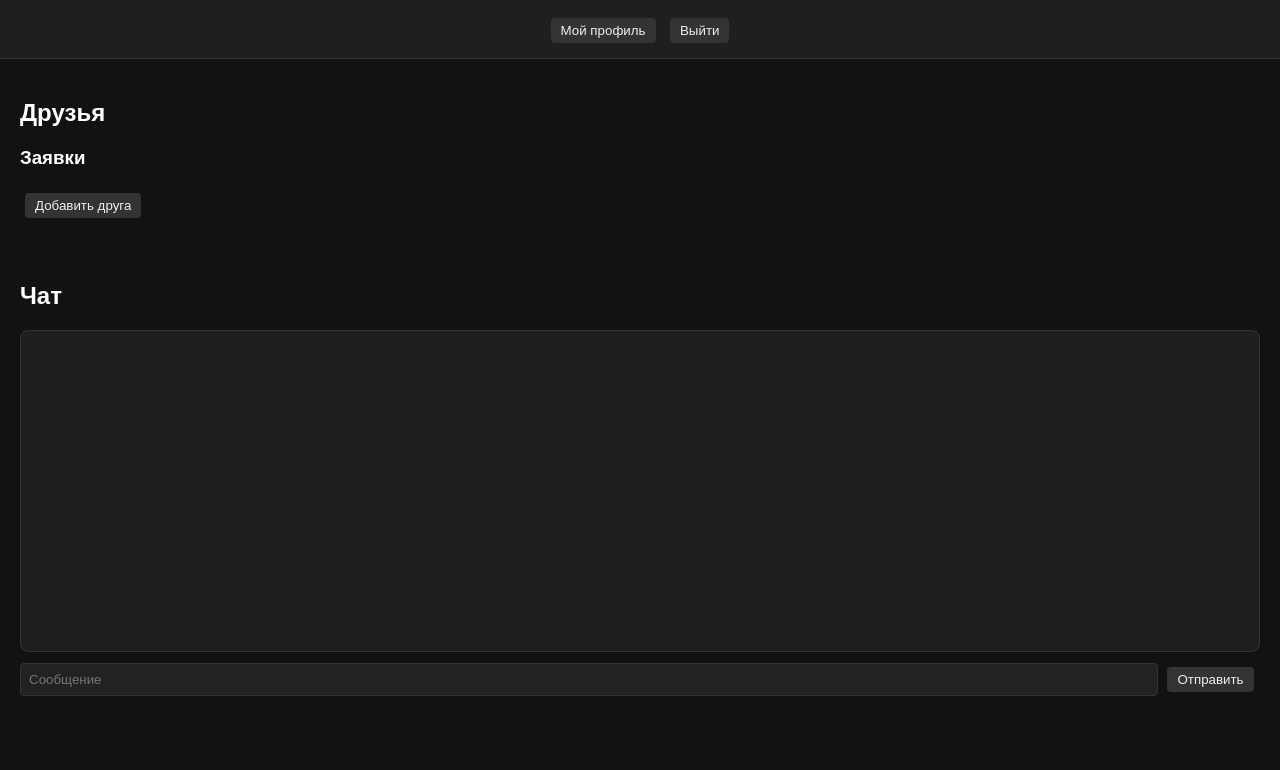
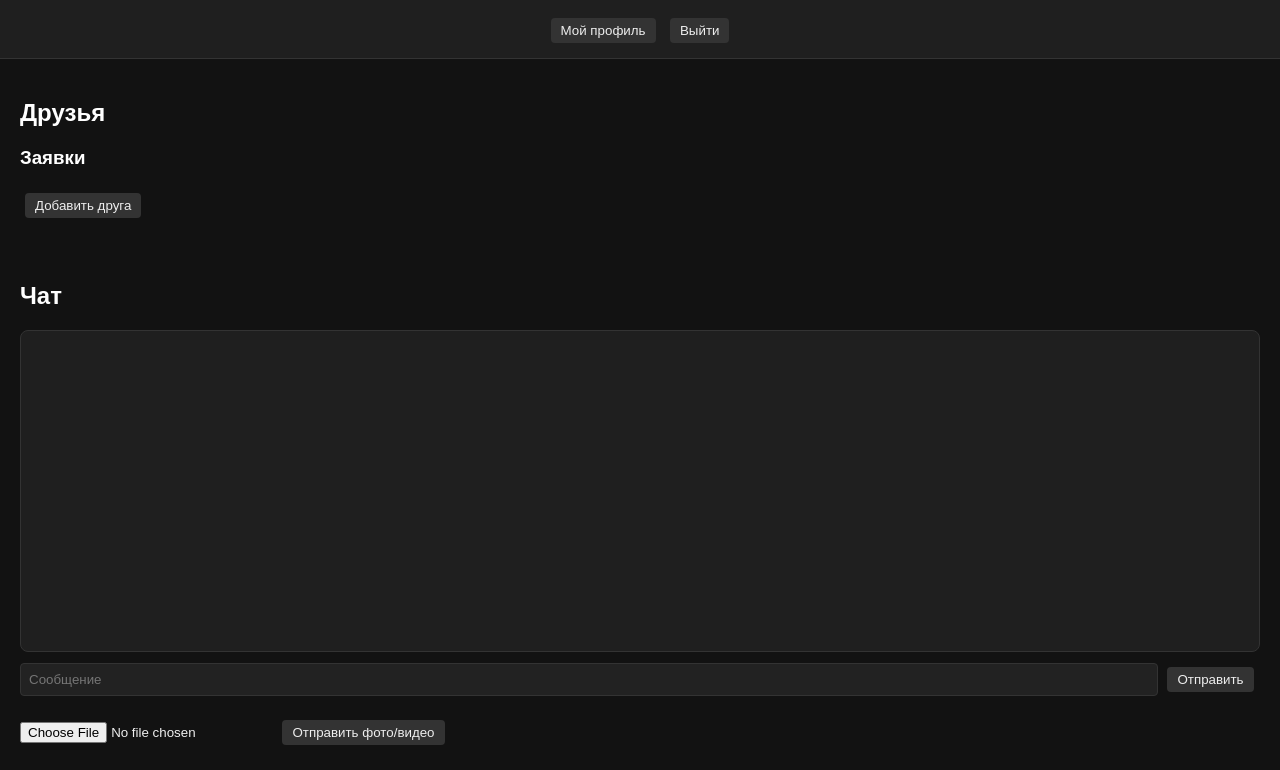
Before and after one commit to Qwixysis/xenocord_better, a website: page main.html in a window 1280 px wide. Shown: the part 50-820 px from the top of the page. Drawn offline with Linux system fonts and the light colour scheme.

Commit message:
main.html

```diff
--- a/main.html
+++ b/main.html
@@ -28,6 +28,10 @@
     <div id="chatBox"></div>
     <input id="chatInput" type="text" placeholder="Сообщение">
     <button onclick="sendMessage()">Отправить</button>
+    <!-- поле для медиа -->
+    <br><br>
+    <input type="file" id="mediaInput" accept=".png,.jpg,.jpeg,.mp4,.mov">
+    <button onclick="sendMedia(currentChatUid)">Отправить фото/видео</button>
   </section>
 
   <!-- Модалка добавления друга -->
@@ -134,7 +138,9 @@
     }
   </style>
 
+  <!-- Подключение скриптов -->
   <script type="module" src="main.js"></script>
   <script type="module" src="profile.js"></script>
+  <script type="module" src="media.js"></script>
 </body>
 </html>
```
